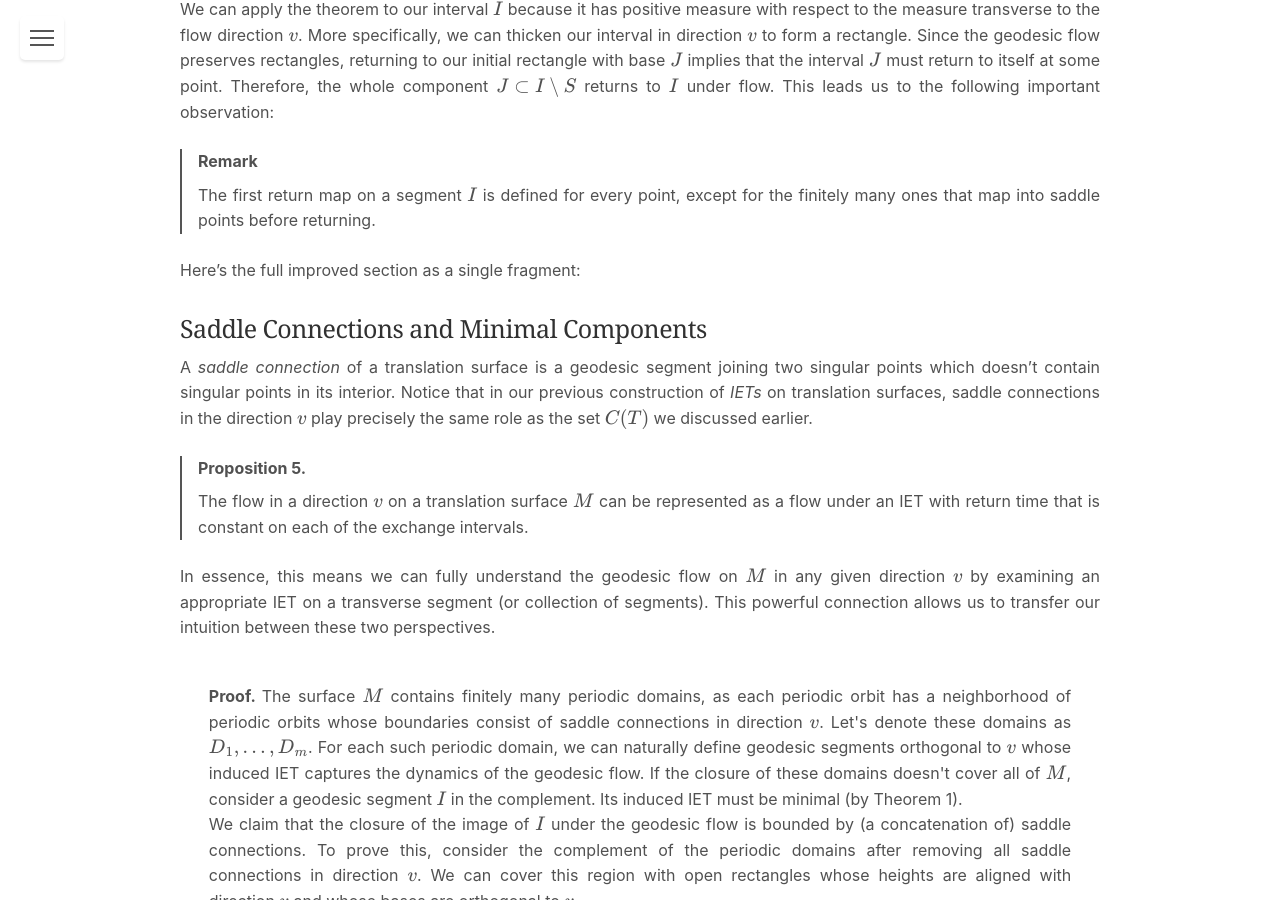
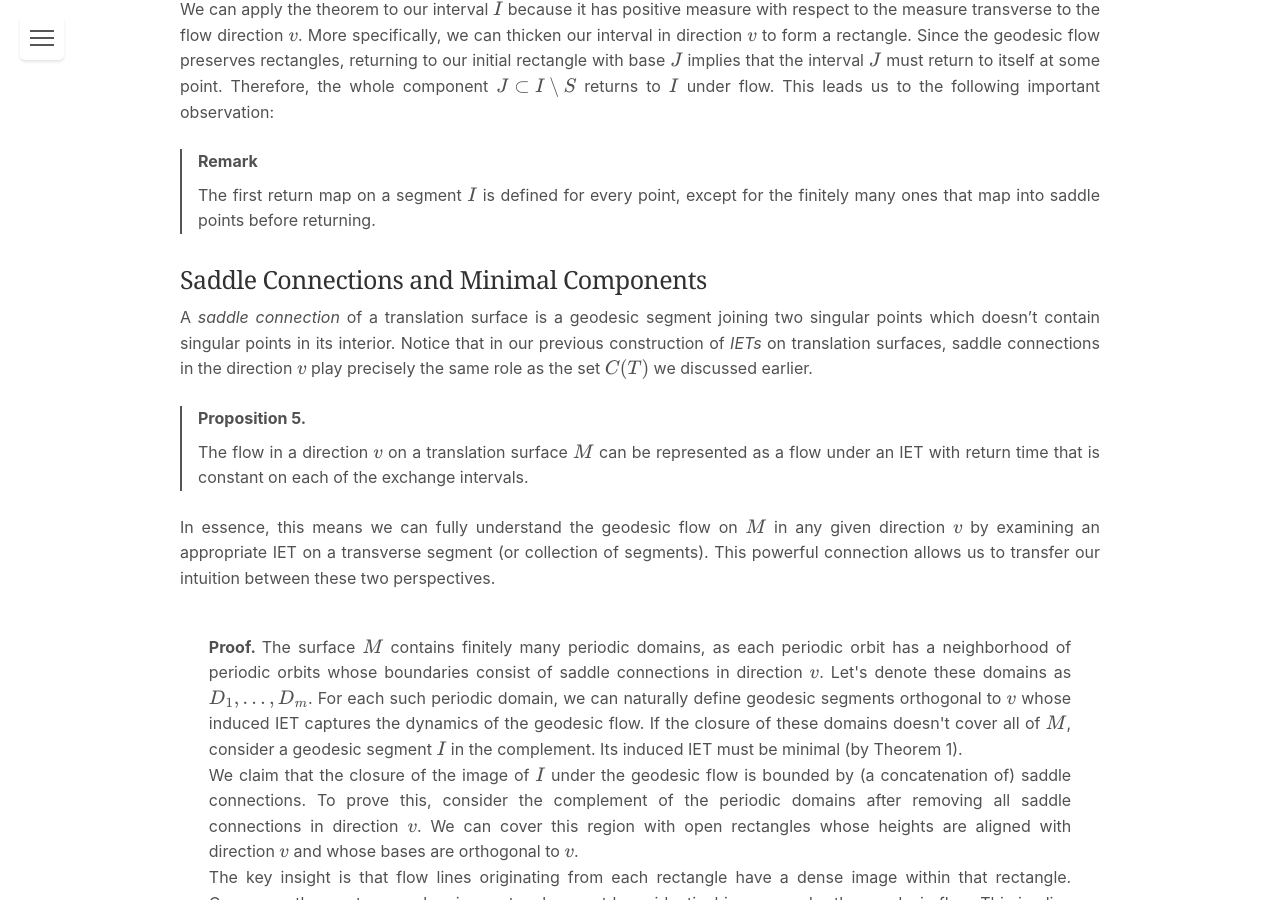
Before and after one commit to FabianLander/fabianlander.github.io, a Jekyll site: the page built from _posts/2025-02-28-Veech-alternative.md, in a window 1280 px wide and 900 px high, scrolled down 5494 px. Built offline with Jekyll 4.4.1, drawn with Linux system fonts in a browser that asks for light colours.

Commit message:
removed blob

```diff
--- a/_posts/2025-02-28-Veech-alternative.md
+++ b/_posts/2025-02-28-Veech-alternative.md
@@ -161,8 +161,6 @@ This leads us to the following important observation:
 The first return map on a segment $I$ is defined for every point, except for the finitely many ones that map into saddle points before returning.
 </div>
 </div>
-
-Here's the full improved section as a single fragment:
 
 ### Saddle Connections and Minimal Components
 
```
